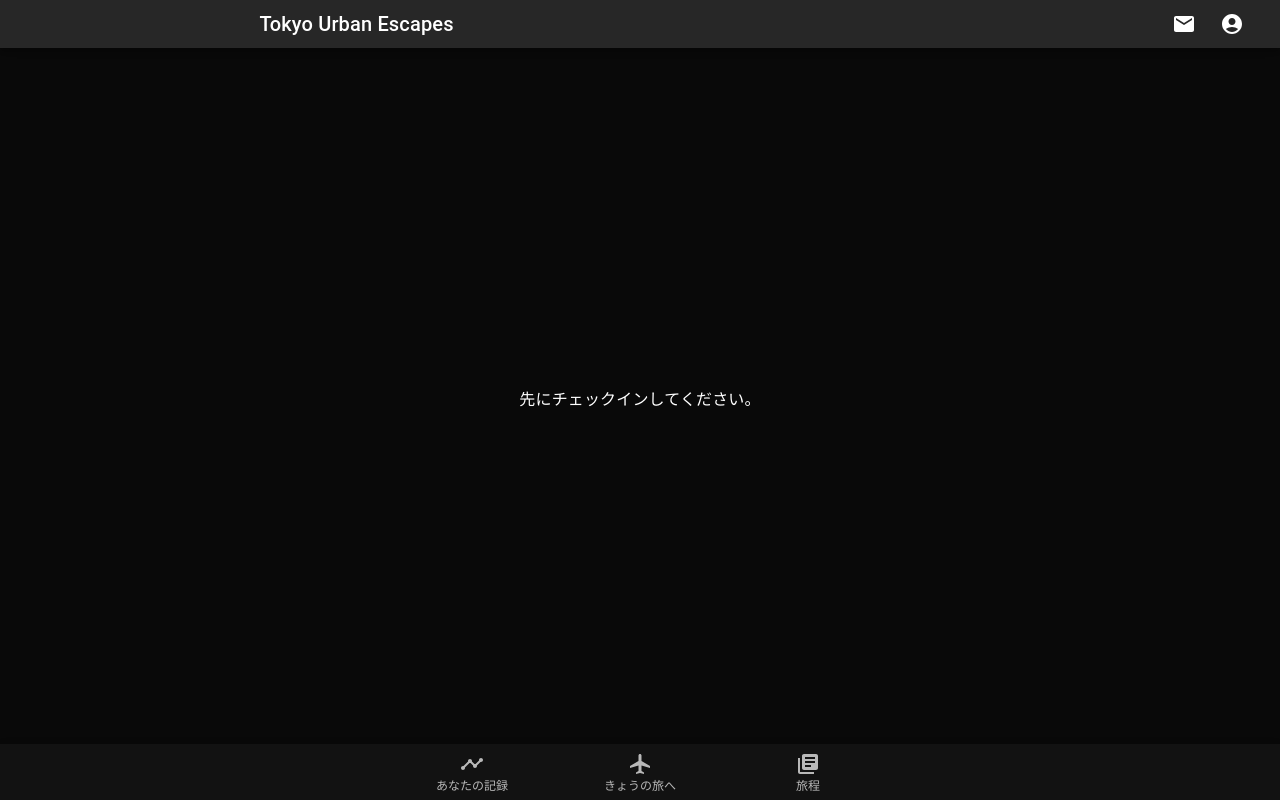
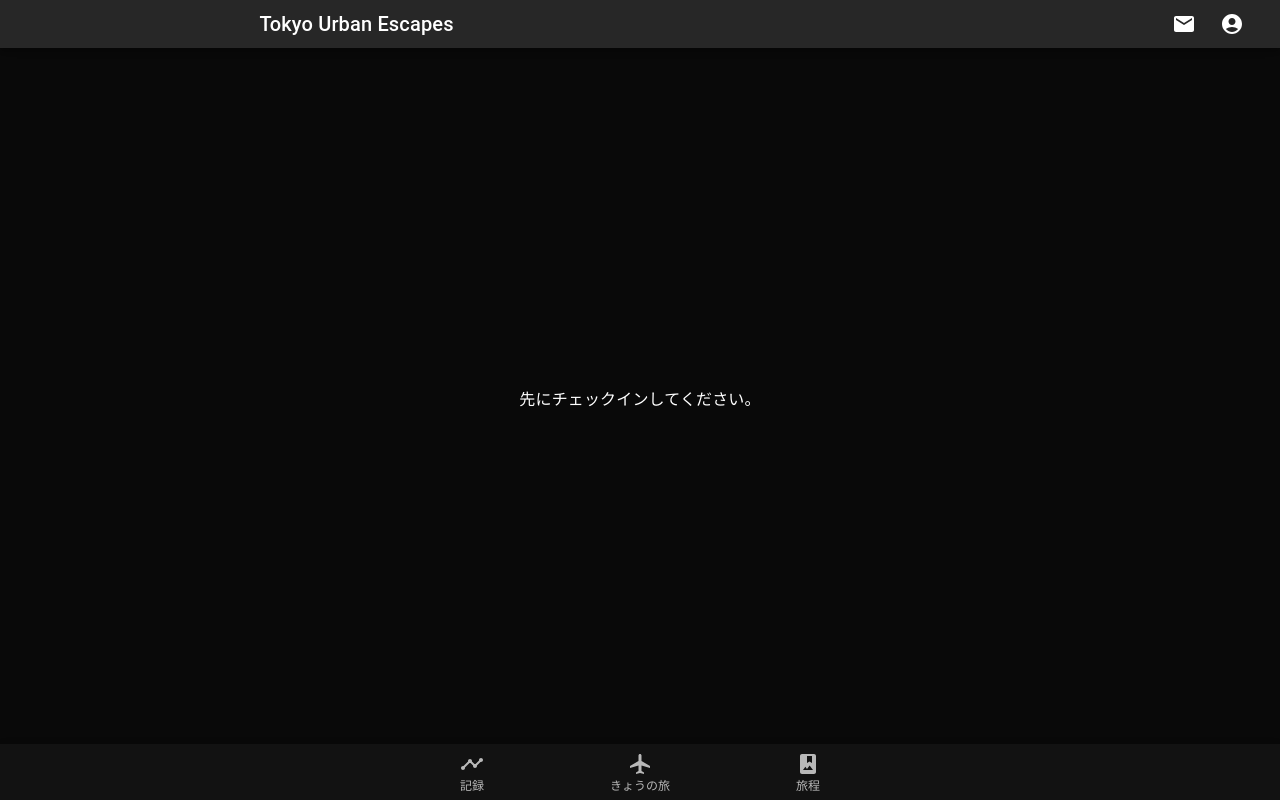
Before and after one commit to sattyorin/cheese, a React (Create React App) app: page /itinerary in a window 1280 px wide. Built offline with nearby package versions, Linux system fonts and the light colour scheme.

Commit message:
operation confirmation

```diff
--- a/src/components/BottomBar.tsx
+++ b/src/components/BottomBar.tsx
@@ -3,6 +3,7 @@ import TimelineIcon from '@mui/icons-material/Timeline';
 import { useNavigate } from 'react-router-dom';
 import LocalAirportIcon from '@mui/icons-material/LocalAirport';
 import LibraryBooksIcon from '@mui/icons-material/LibraryBooks';
+import PhotoAlbumIcon from '@mui/icons-material/PhotoAlbum';
 
 export default function BottomBar() {
   const navigate = useNavigate();
@@ -19,20 +20,25 @@ export default function BottomBar() {
     >
       <BottomNavigation showLabels>
         <BottomNavigationAction
-          label="あなたの記録"
+          label="記録"
           icon={<TimelineIcon />}
           onClick={() => navigate('/')}
         />
         <BottomNavigationAction
-          label="きょうの旅へ"
+          label="きょうの旅"
           icon={<LocalAirportIcon />}
           onClick={() => navigate('/home/')}
         />
         <BottomNavigationAction
           label="旅程"
-          icon={<LibraryBooksIcon />}
+          icon={<PhotoAlbumIcon />}
           onClick={() => navigate('/itinerary/')}
         />
+        {/* <BottomNavigationAction
+          label="アルバム"
+          icon={<LibraryBooksIcon />}
+          onClick={() => navigate('/boards/')}
+        /> */}
       </BottomNavigation>
     </Paper>
   );
--- a/src/pages/Itinerary.tsx
+++ b/src/pages/Itinerary.tsx
@@ -130,21 +130,8 @@ export default function ItineraryPage() {
               {data.restaurant.imageUrl.map((url) => (
                 <img src={url} width="100%" />
               ))}
-              <Typography variant="h6" p={4} pb={2} align="center">
-                行きたい
-              </Typography>
-              {data.likes.map((like) => (
-                <Card sx={{ p: 3, m: 2 }}>
-                  <Stack direction="row">
-                    <FavoriteIcon />
-                    <Typography align="center" ml={1}>
-                      {like}さんがいいねしました
-                    </Typography>
-                  </Stack>
-                </Card>
-              ))}
 
-              <Typography variant="h6" p={4} pb={4} pt={2} align="center">
+              <Typography variant="h6" p={4} align="center">
                 クーポン
               </Typography>
               <Card sx={{ display: 'flex', marginX: 2, mb: 2 }}>
@@ -173,6 +160,19 @@ export default function ItineraryPage() {
                   alt="Live from space album cover"
                 />
               </Card>
+              <Typography variant="h6" p={4} pb={2} pt={0} align="center">
+                行きたい
+              </Typography>
+              {data.likes.map((like) => (
+                <Card sx={{ p: 3, m: 2 }}>
+                  <Stack direction="row">
+                    <FavoriteIcon />
+                    <Typography align="center" ml={1}>
+                      {like}さんがいいねしました
+                    </Typography>
+                  </Stack>
+                </Card>
+              ))}
             </>
           ) : (
             <Stack alignContent="center" alignItems="center" mt={4}>
```
